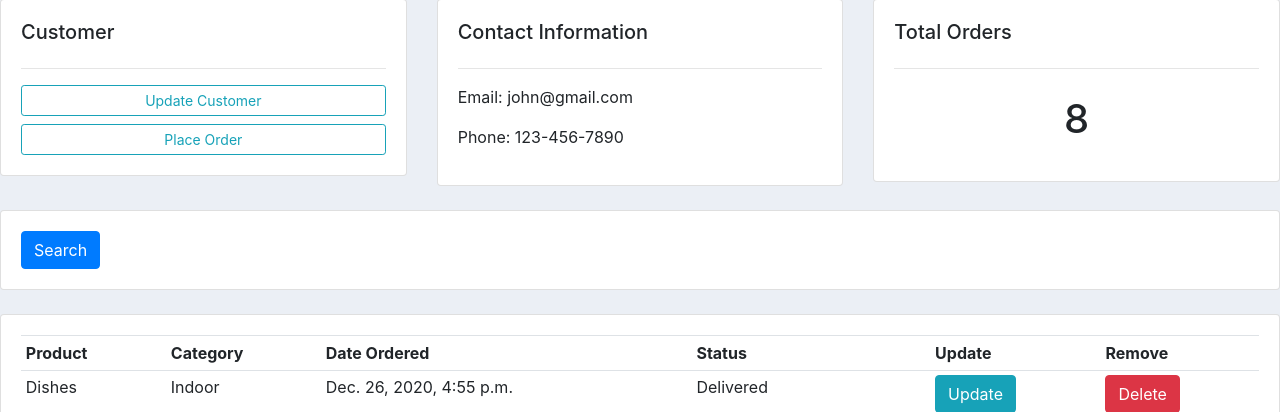
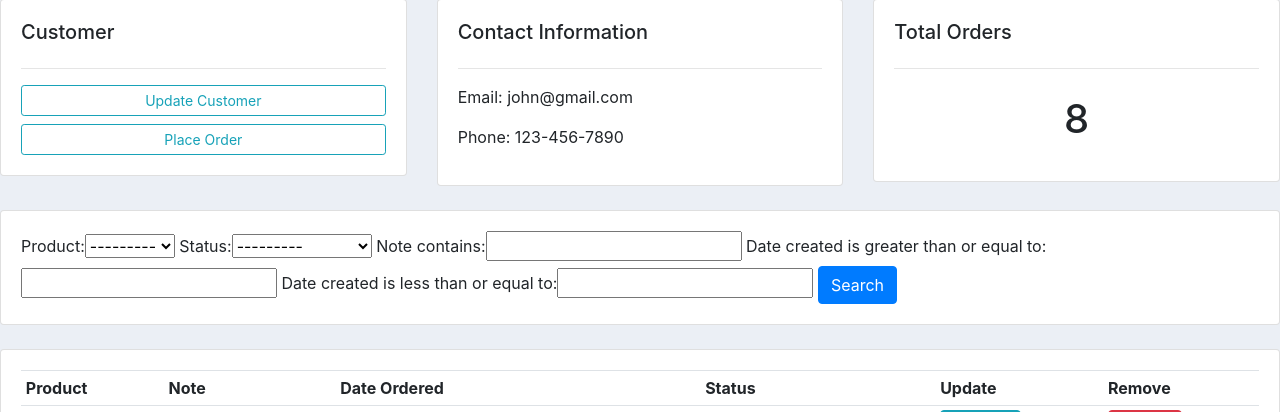
Before and after one commit to spenpeq-cav/customer_management_app, a Django app: page /customer/1 in a window 1280 px wide. Shown: the part 141-553 px from the top of the page. Run offline with Django 3.2, Linux system fonts and the light colour scheme; data comes from the database, SQL or seed files in the repository; some libraries are stand-ins or nearby versions.

Commit message:
Added search filter form for each customer's orders. Filter by product, status, note, date.

```diff
--- /dev/null
+++ b/crm/accounts/filters.py
@@ -0,0 +1,13 @@
+import django_filters
+from django_filters import DateFilter, CharFilter
+from .models import *
+
+class OrderFilter(django_filters.FilterSet):
+    start_date = DateFilter(field_name="date_created", lookup_expr="gte")
+    end_date = DateFilter(field_name="date_created", lookup_expr="lte")
+    note = CharFilter(field_name='note', lookup_expr='icontains')
+
+    class Meta:
+        model = Order
+        fields = '__all__'
+        exclude = ['customer', 'date_created']
--- a/crm/accounts/models.py
+++ b/crm/accounts/models.py
@@ -53,6 +53,7 @@ class Order(models.Model):
     product = models.ForeignKey(Product, null=True, on_delete= models.SET_NULL)
     date_created = models.DateTimeField(auto_now_add=True, null=True)
     status = models.CharField(max_length=200, null=True, choices=STATUS)
+    note = models.CharField(max_length=1000, null=True)
 
     def __str__(self):
         return self.product.name
--- a/crm/accounts/templates/accounts/customer.html
+++ b/crm/accounts/templates/accounts/customer.html
@@ -37,7 +37,9 @@
         <div class="col">
             <div class="card card-body">
                 <form method="get">
-                    <button class="btn btn-primary" type="submit">Search</button>
+                    {{myFilter.form}}
+
+                <button class="btn btn-primary" type="submit">Search</button>
                 </form>
             </div>
         </div>
@@ -50,7 +52,7 @@
                 <table class="table table-sm">
                     <tr>
                         <th>Product</th>
-                        <th>Category</th>
+                        <th>Note</th>
                         <th>Date Ordered</th>
                         <th>Status</th>
                         <th>Update</th>
@@ -59,7 +61,7 @@
                     {% for order in orders %}
                         <tr>
                             <td>{{order.product}}</td>
-                            <td>{{order.product.category}}</td>
+                            <td>{{order.note}}</td>
                             <td>{{order.date_created}}</td>
                             <td>{{order.status}}</td>
                             <td><a class="btn btn-small btn-info" href="{% url 'update_order' order.id %}">Update</a></td>
--- a/crm/accounts/views.py
+++ b/crm/accounts/views.py
@@ -4,6 +4,7 @@ from django.forms import inlineformset_factory
 # Create your views here
 from .models import *
 from .forms import OrderForm
+from .filters import OrderFilter
 
 def home(request):
     orders = Order.objects.all()
@@ -28,7 +29,9 @@ def customer(request, pk):
     orders = customer.order_set.all()
     order_count = orders.count()
 
-    context = {'customer': customer, 'orders': orders, 'order_count': order_count}
+    myFilter = OrderFilter(request.GET, queryset=orders)
+    orders = myFilter.qs
+    context = {'customer': customer, 'orders': orders, 'order_count': order_count, 'myFilter': myFilter}
 
     return render(request, 'accounts/customer.html', context)
 
--- a/crm/crm/settings.py
+++ b/crm/crm/settings.py
@@ -42,6 +42,7 @@ INSTALLED_APPS = [
     'django.contrib.staticfiles',
 
     'accounts',
+    'django_filters',
 ]
 
 MIDDLEWARE = [
```
Also changed, not shown: crm/accounts/migrations/0006_auto_20201227_1753.py (added), crm/db.sqlite3.
